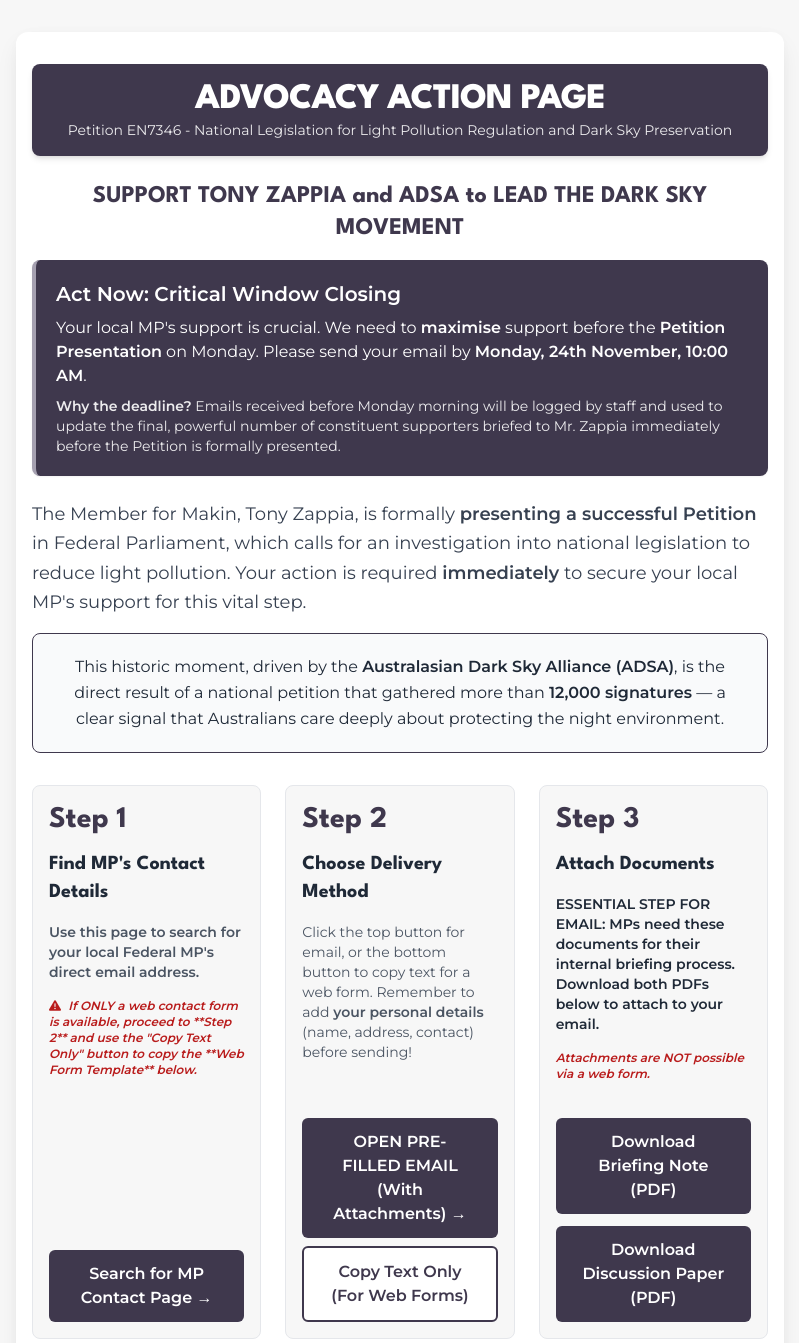
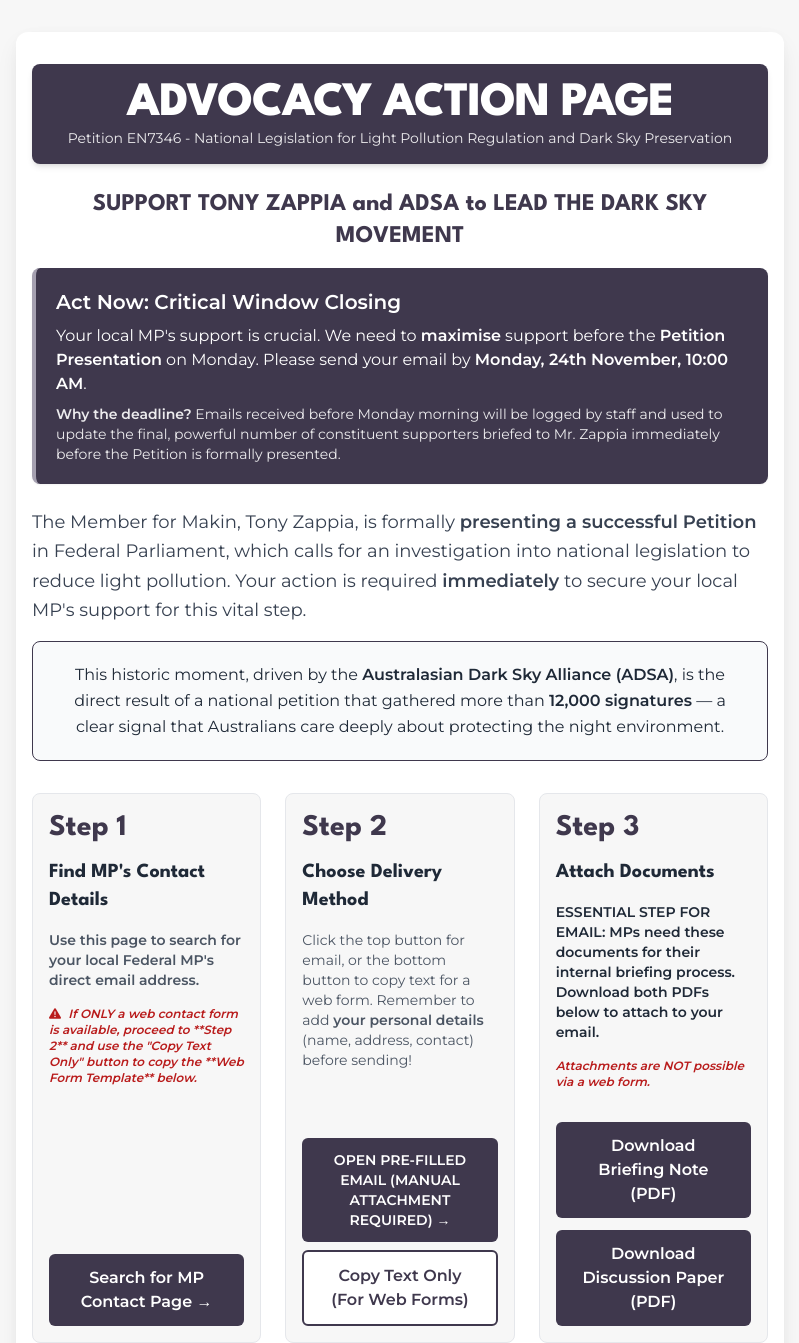
Before and after one commit to RMIDSR/darksky-action-page, a plain HTML site: page index.html in a window 1280 px wide. Shown: the top 1343 px of the page, without its empty margins (240-1039 px from the left). Drawn offline with nearby package versions, Linux system fonts and the light colour scheme.

Commit message:
Update index.html

```diff
--- a/index.html
+++ b/index.html
@@ -130,8 +130,8 @@
 
             <!-- NEW REQUESTED BANNER BLOCK (MOVED TO TOP) -->
             <div class="bg-purple-900 text-white p-4 rounded-lg mb-6 shadow-md" style="background-color: var(--primary-color);">
-                <!-- Increased size to text-4xl -->
-                <p class="text-center text-4xl font-extrabold tracking-tight header-font uppercase">ADVOCACY ACTION PAGE</p>
+                <!-- Increased size to text-5xl -->
+                <p class="text-center text-5xl font-extrabold tracking-tight header-font uppercase">ADVOCACY ACTION PAGE</p>
                 <p class="text-center text-sm font-medium opacity-90">Petition EN7346 - National Legislation for Light Pollution Regulation and Dark Sky Preservation</p>
             </div>
 
@@ -192,8 +192,9 @@
                     </div>
                     <!-- Mailto link (Primary Action) -->
                     <div class="mt-auto pt-4 flex flex-col space-y-2">
-                        <a id="send-email-btn" href="#" class="branded-button">
-                            OPEN PRE-FILLED EMAIL (With Attachments) &rarr;
+                        <!-- Updated button text to clarify manual attachment is required -->
+                        <a id="send-email-btn" href="#" class="branded-button text-sm">
+                            OPEN PRE-FILLED EMAIL (MANUAL ATTACHMENT REQUIRED) &rarr;
                         </a>
                         <!-- Copy button (Fallback) -->
                         <button id="copy-btn" class="branded-button copy-button">
```
